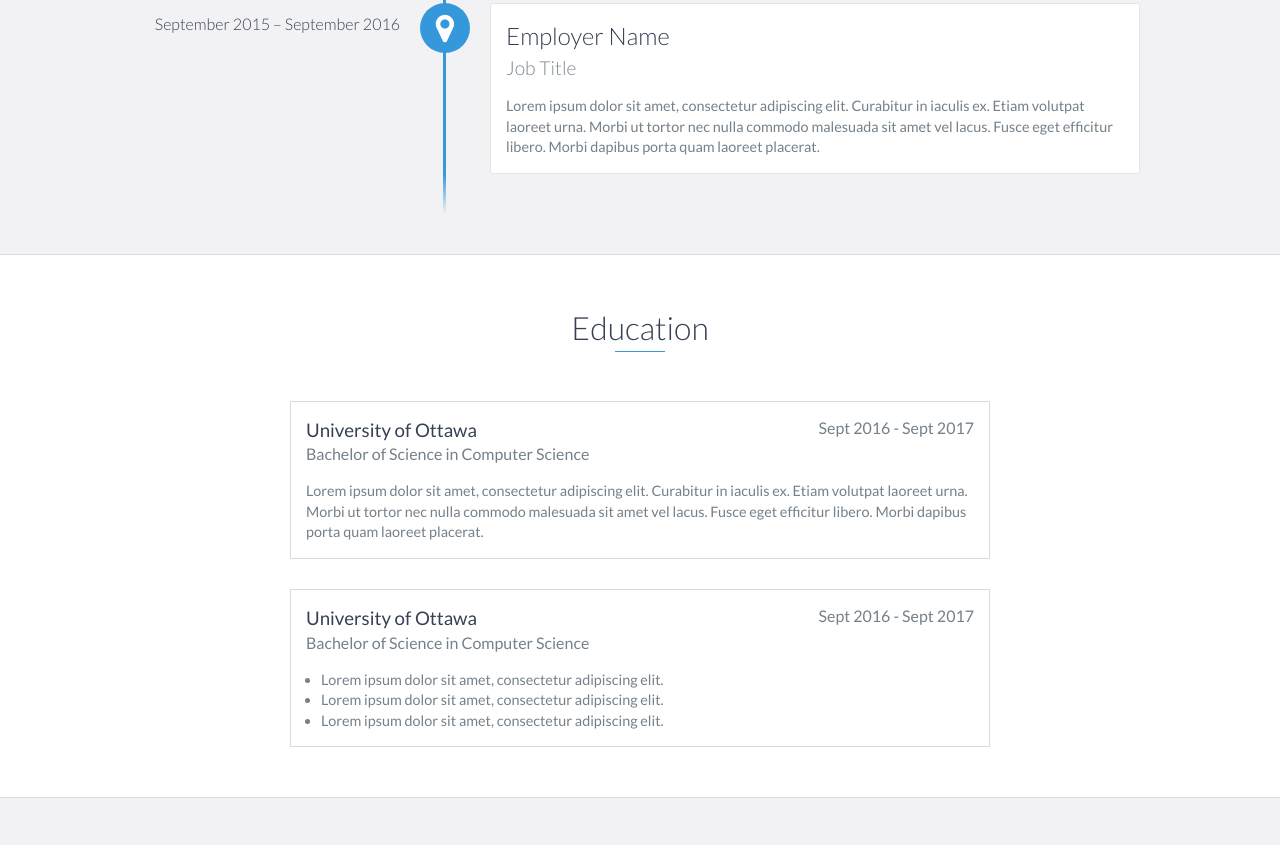
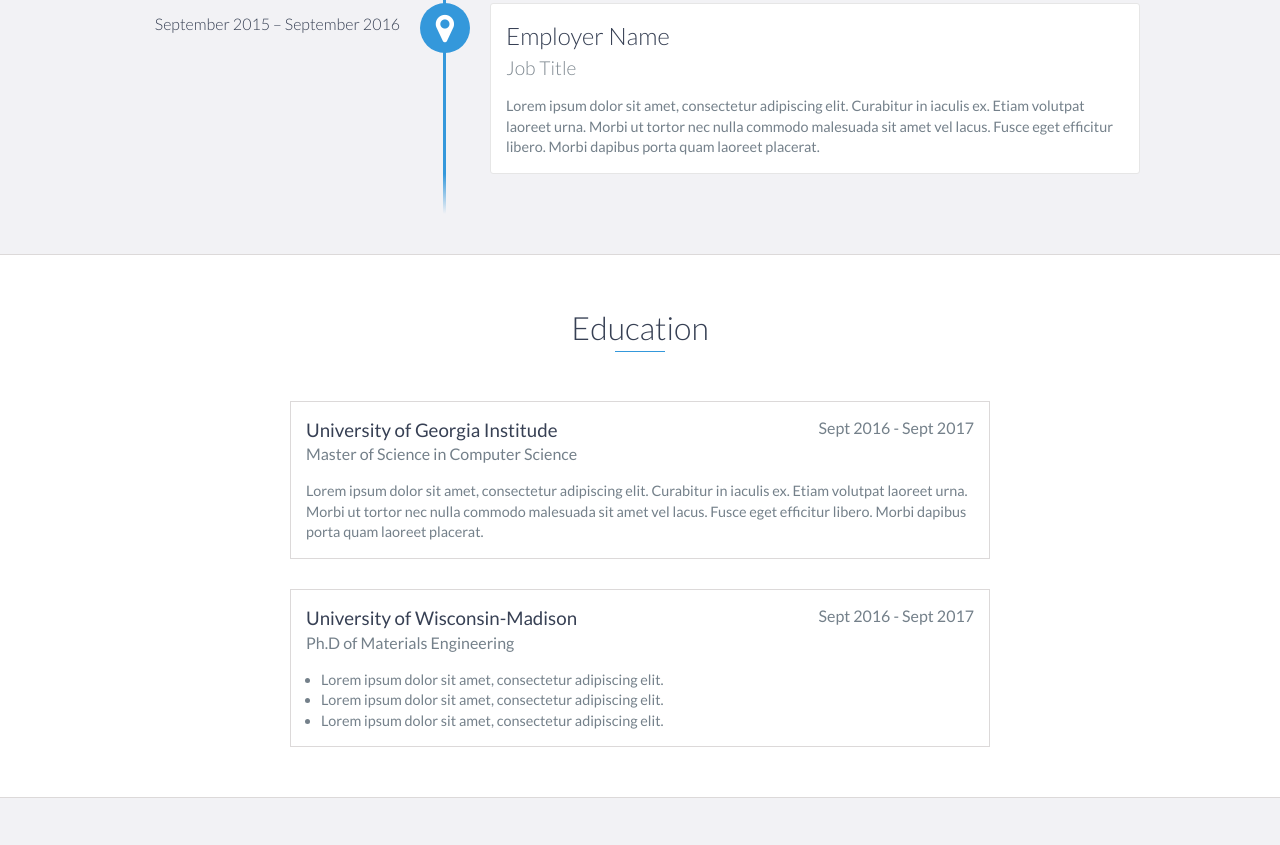
Before and after one commit to yesheneve/yesheneve.github.io, a website: page index.html in a window 1280 px wide. Shown: the part 1664-2509 px from the top of the page. Drawn offline with nearby package versions, Linux system fonts and the light colour scheme.

Commit message:
change name and education

```diff
--- a/index.html
+++ b/index.html
@@ -48,7 +48,7 @@
 
     <div id="lead">
         <div id="lead-content">
-            <h1>Ryan Fitzgerald</h1>
+            <h1>Ye(Eve) Shen</h1>
             <h2>Software Engineer</h2>
             <a href="#" class="btn-rounded-white">Download Resume</a>
         </div>
@@ -116,9 +116,9 @@
     <div id="education">
         <h2 class="heading">Education</h2>
         <div class="education-block">
-            <h3>University of Ottawa</h3>
+            <h3>University of Georgia Institude</h3>
             <span class="education-date">Sept 2016 - Sept 2017</span>
-            <h4>Bachelor of Science in Computer Science</h4>
+            <h4>Master of Science in Computer Science</h4>
             <p>
                 Lorem ipsum dolor sit amet, consectetur adipiscing elit. Curabitur in iaculis ex. Etiam volutpat laoreet urna. Morbi ut tortor nec nulla commodo malesuada sit amet vel lacus. Fusce eget efficitur libero. Morbi dapibus porta quam laoreet placerat.
             </p>
@@ -126,9 +126,9 @@
         <!-- End .education-block -->
 
         <div class="education-block">
-            <h3>University of Ottawa</h3>
+            <h3>University of Wisconsin-Madison</h3>
             <span class="education-date">Sept 2016 - Sept 2017</span>
-            <h4>Bachelor of Science in Computer Science</h4>
+            <h4>Ph.D of Materials Engineering</h4>
             <ul>
                 <li>
                     Lorem ipsum dolor sit amet, consectetur adipiscing elit.
```
